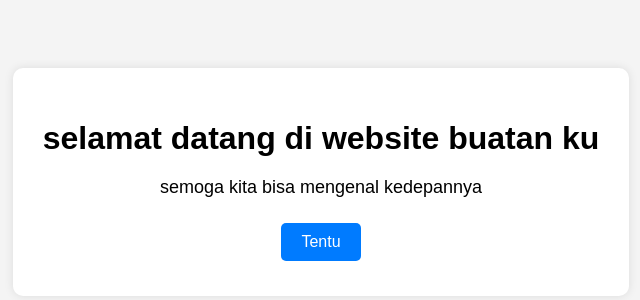
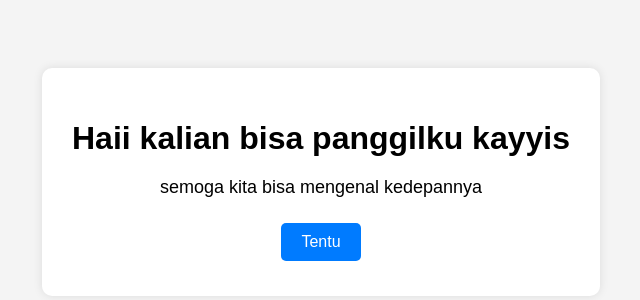
Before and after one commit to kayy3/likeme.io, a plain HTML site: page hai.html in a window 1280 px wide. Shown: the part 218-518 px from the top of the page, without its empty margins (319-959 px from the left). Drawn offline with Linux system fonts and the light colour scheme.

Commit message:
Update hai.html

```diff
--- a/hai.html
+++ b/hai.html
@@ -8,7 +8,7 @@
 </head>
 <body>
     <div class="container">
-        <h1>selamat datang di website buatan ku</h1>
+        <h1>Haii kalian bisa panggilku kayyis</h1>
         <p>semoga kita bisa mengenal kedepannya</p>
         <a href="https://www.youtube.com/watch?v=xvFZjo5PgG0" class="button">Tentu</a>
 
```
